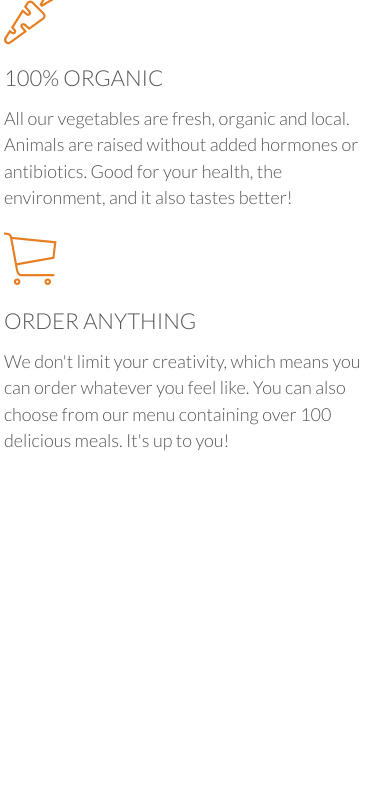
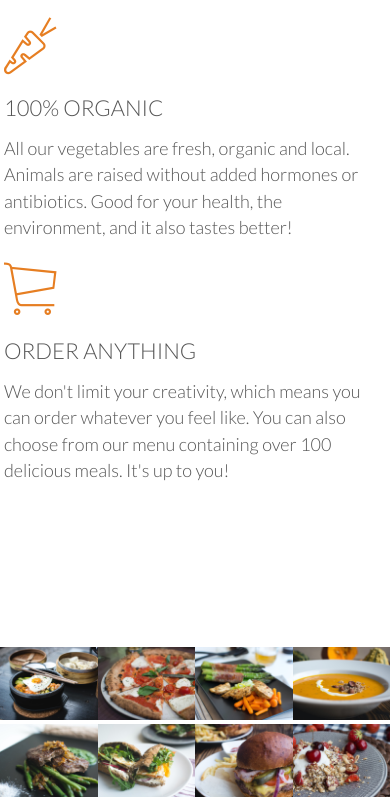
Before and after one commit to libbyschuknight/omnifood-site, a plain HTML site: page index.html in a window 390 px wide. Shown: the part 1758-2559 px from the top of the page. Before the commit the page ends 2295 px from the top, so only its background shows below. Drawn offline with Linux system fonts and the light colour scheme; files whose address does not match are found by name.

Commit message:
Start of meals section

```diff
--- a/index.html
+++ b/index.html
@@ -71,5 +71,52 @@
         </div>
       </div>
     </section>
+
+    <section class="section-meals">
+      <ul class="meals-showcase">
+        <li>
+          <figure class="meal-photos">
+            <img src="resources/img/1.jpg" alt="Korean bibimbap with egg and vegetables">
+          </figure>
+        </li>
+        <li>
+          <figure class="meal-photos">
+            <img src="resources/img/2.jpg" alt="Simple italian pizza with cherry tomatoes">
+          </figure>
+        </li>
+        <li>
+          <figure class="meal-photos">
+            <img src="resources/img/3.jpg" alt="Chicken breast steak with vegetables">
+          </figure>
+        </li>
+        <li>
+          <figure class="meal-photos">
+            <img src="resources/img/4.jpg" alt="Autumn pumpkin soup">
+          </figure>
+        </li>
+      </ul>
+      <ul class="meals-showcase">
+        <li>
+          <figure class="meal-photos">
+            <img src="resources/img/5.jpg" alt="Paleo beef steak with vegetables">
+          </figure>
+        </li>
+        <li>
+          <figure class="meal-photos">
+            <img src="resources/img/6.jpg" alt="Healthy baguette with egg and vegetables">
+          </figure>
+        </li>
+        <li>
+          <figure class="meal-photos">
+            <img src="resources/img/7.jpg" alt="Burger with cheddar and bacon">
+          </figure>
+        </li>
+        <li>
+          <figure class="meal-photos">
+            <img src="resources/img/8.jpg" alt="Granola with cherries and strawberries">
+          </figure>
+        </li>
+      </ul>
+    </section>
   </body>
 </html>
--- a/resources/css/style.css
+++ b/resources/css/style.css
@@ -199,3 +199,42 @@ header {
 .main-nav li a:active {
   border-bottom: 2px solid #e67e22;
 }
+
+/* ----------------------------------------------- */
+/* FEATURES */
+/* ----------------------------------------------- */
+
+.section-features .long-copy {
+    margin-bottom: 30px;
+}
+
+
+/* ----------------------------------------------- */
+/* MEALS */
+/* ----------------------------------------------- */
+
+/*
+.section-meals {
+    padding: 0;
+}*/
+
+.meals-showcase {
+  list-style: none;
+  width: 100%;
+}
+
+.meals-showcase li {
+  display: block;
+  float: left;
+  width: 25%;
+}
+
+.meal-photos {
+  width: 100%;
+  margin: 0;
+}
+
+.meal-photos img {
+  width: 100%;
+  height: auto;
+}
```
